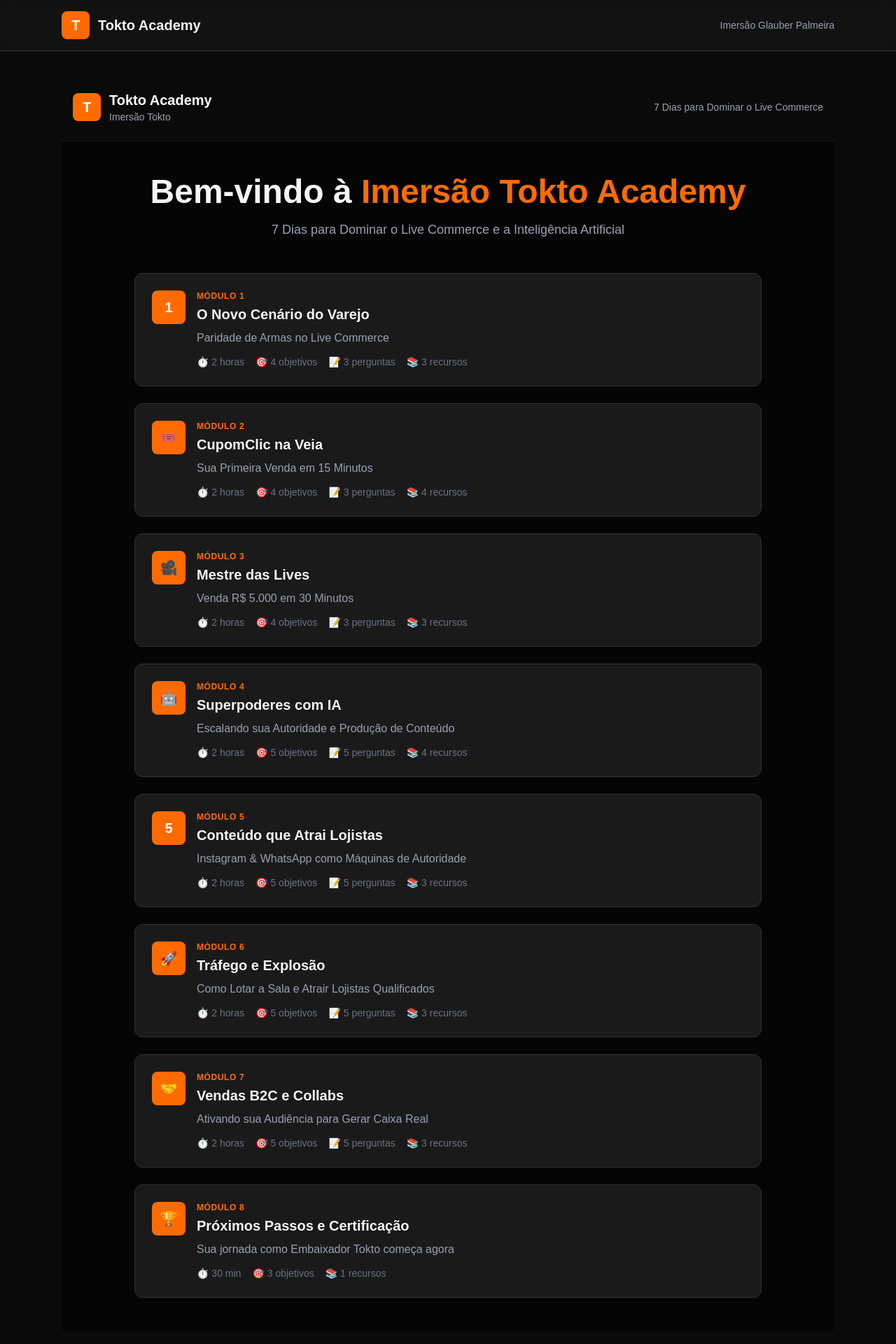
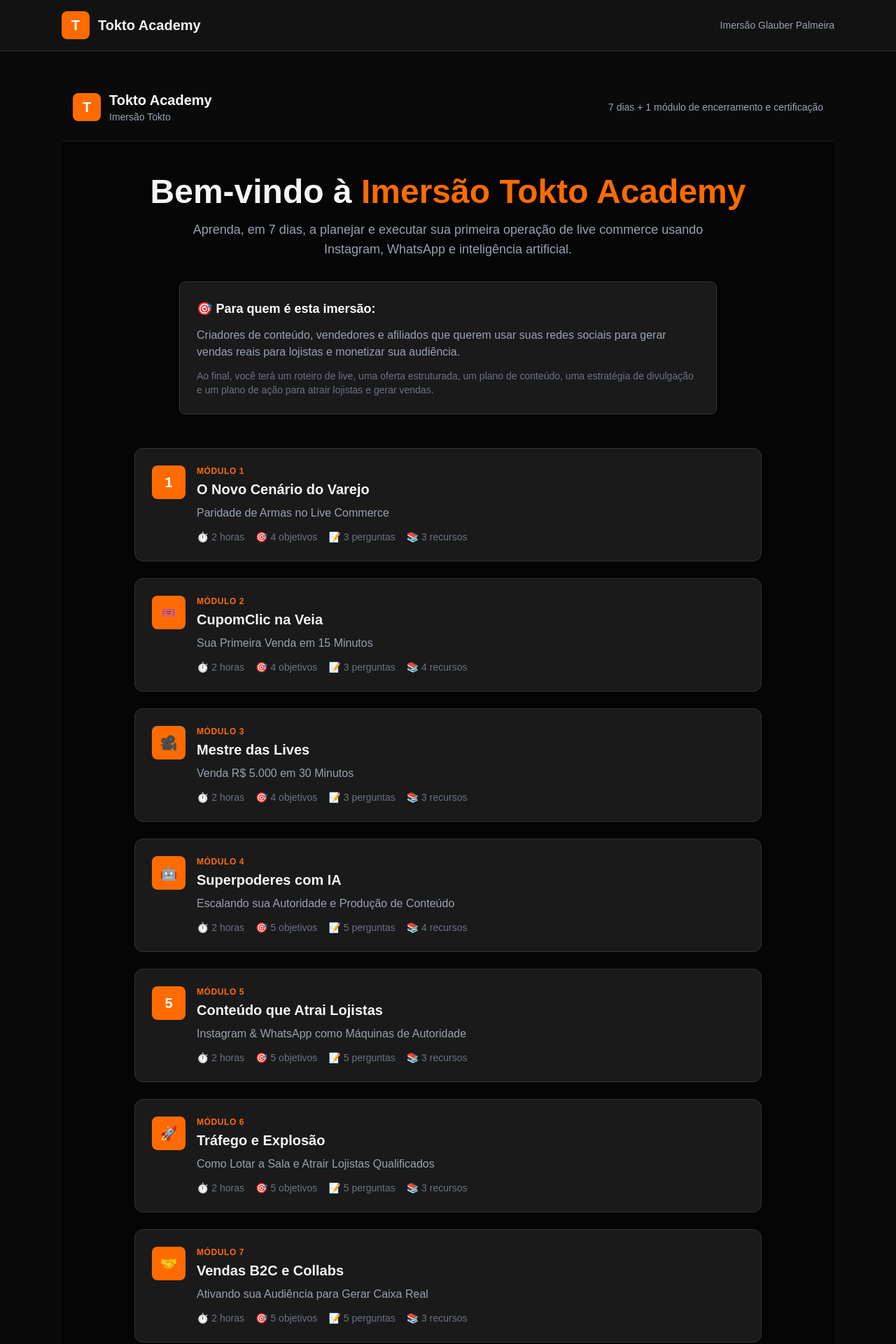
Before and after one commit to mamedstudio/tokto-academy, a Next.js app: page / in a window 1280 px wide. Shown: the top 1920 px of the page at 70% size. Built offline with nearby package versions, Linux system fonts and the light colour scheme.

Commit message:
Update page.tsx

```diff
--- a/app/page.tsx
+++ b/app/page.tsx
@@ -17,7 +17,7 @@
               </div>
             </div>
             <div className="text-sm text-gray-400">
-              7 Dias para Dominar o Live Commerce
+              7 dias + 1 módulo de encerramento e certificação
             </div>
           </div>
         </div>
@@ -25,13 +25,20 @@
 
       {/* Hero Section */}
       <div className="container mx-auto px-4 py-12">
-        <div className="text-center mb-12">
+        <div className="text-center mb-8">
           <h2 className="text-4xl md:text-5xl font-bold mb-4">
             Bem-vindo à <span className="text-[#FF6B00]">Imersão Tokto Academy</span>
           </h2>
-          <p className="text-gray-400 text-lg max-w-2xl mx-auto">
-            7 Dias para Dominar o Live Commerce e a Inteligência Artificial
+          <p className="text-gray-400 text-lg max-w-3xl mx-auto">
+            Aprenda, em 7 dias, a planejar e executar sua primeira operação de live commerce usando Instagram, WhatsApp e inteligência artificial.
           </p>
+        </div>
+
+        {/* Para quem é */}
+        <div className="bg-[#1A1A1A] p-6 rounded-lg max-w-3xl mx-auto mb-12 border border-[#333]">
+          <p className="text-white font-semibold mb-3 text-lg">🎯 Para quem é esta imersão:</p>
+          <p className="text-gray-400 mb-2">Criadores de conteúdo, vendedores e afiliados que querem usar suas redes sociais para gerar vendas reais para lojistas e monetizar sua audiência.</p>
+          <p className="text-gray-500 text-sm mt-3">Ao final, você terá um roteiro de live, uma oferta estruturada, um plano de conteúdo, uma estratégia de divulgação e um plano de ação para atrair lojistas e gerar vendas.</p>
         </div>
 
         {/* Módulos Grid */}
@@ -49,7 +56,7 @@
                   </div>
                   <div className="flex-1">
                     <p className="text-xs font-semibold text-[#FF6B00] uppercase tracking-wider mb-1">
-                      Módulo {index + 1}
+                      {modulo.id === 'conclusao' ? 'Módulo Bônus' : `Módulo ${index + 1}`}
                     </p>
                     <h3 className="text-xl font-bold mb-2 group-hover:text-[#FF6B00] transition-colors">
                       {modulo.titulo}
@@ -68,7 +75,7 @@
                         </span>
                       )}
                       <span className="flex items-center gap-1">
-                        📚 {modulo.recursos.length} recursos
+                        📚 {modulo.recursos.length} {modulo.recursos.length === 1 ? 'recurso' : 'recursos'}
                       </span>
                     </div>
                   </div>
```
